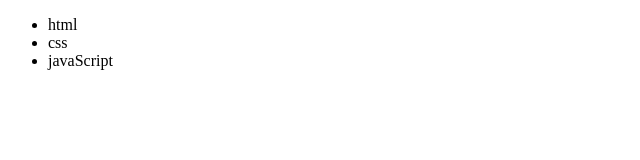
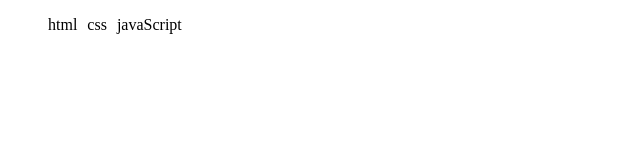
Before and after one commit to NgachaIan/PairProgrammingRecording, a plain HTML site: page index.html in a window 1280 px wide. Shown: the whole page, without its empty margins (0-640 px from the left). Drawn offline with Linux system fonts and the light colour scheme.

Commit message:
Update css

```diff
--- a/index.html
+++ b/index.html
@@ -1,14 +1,14 @@
 <!DOCTYPE html>
 <html lang="en">
   <head>
-    <meta charset="UTF-8">
-    <meta http-equiv="X-UA-Compatible" content="IE=edge">
-    <meta name="viewport" content="width=device-width, initial-scale=1.0">
-    <link rel="stylesheet" href="style.css">
+    <meta charset="UTF-8" />
+    <meta http-equiv="X-UA-Compatible" content="IE=edge" />
+    <meta name="viewport" content="width=device-width, initial-scale=1.0" />
+    <link rel="stylesheet" href="style.css" />
     <title>Pair Programming</title>
   </head>
   <body>
-    <ul>
+    <ul class="skillbox">
       <li>html</li>
       <li>css</li>
       <li>javaScript</li>
--- a/style.css
+++ b/style.css
@@ -0,0 +1,10 @@
+.skillbox{
+    list-style: none;
+    font-family: 'Times New Roman', Times, serif;
+}
+
+.skillbox li{
+ float: left;
+ margin-right: 10px;
+
+}
```
Lines whose indentation alone changed are shown as unchanged.
